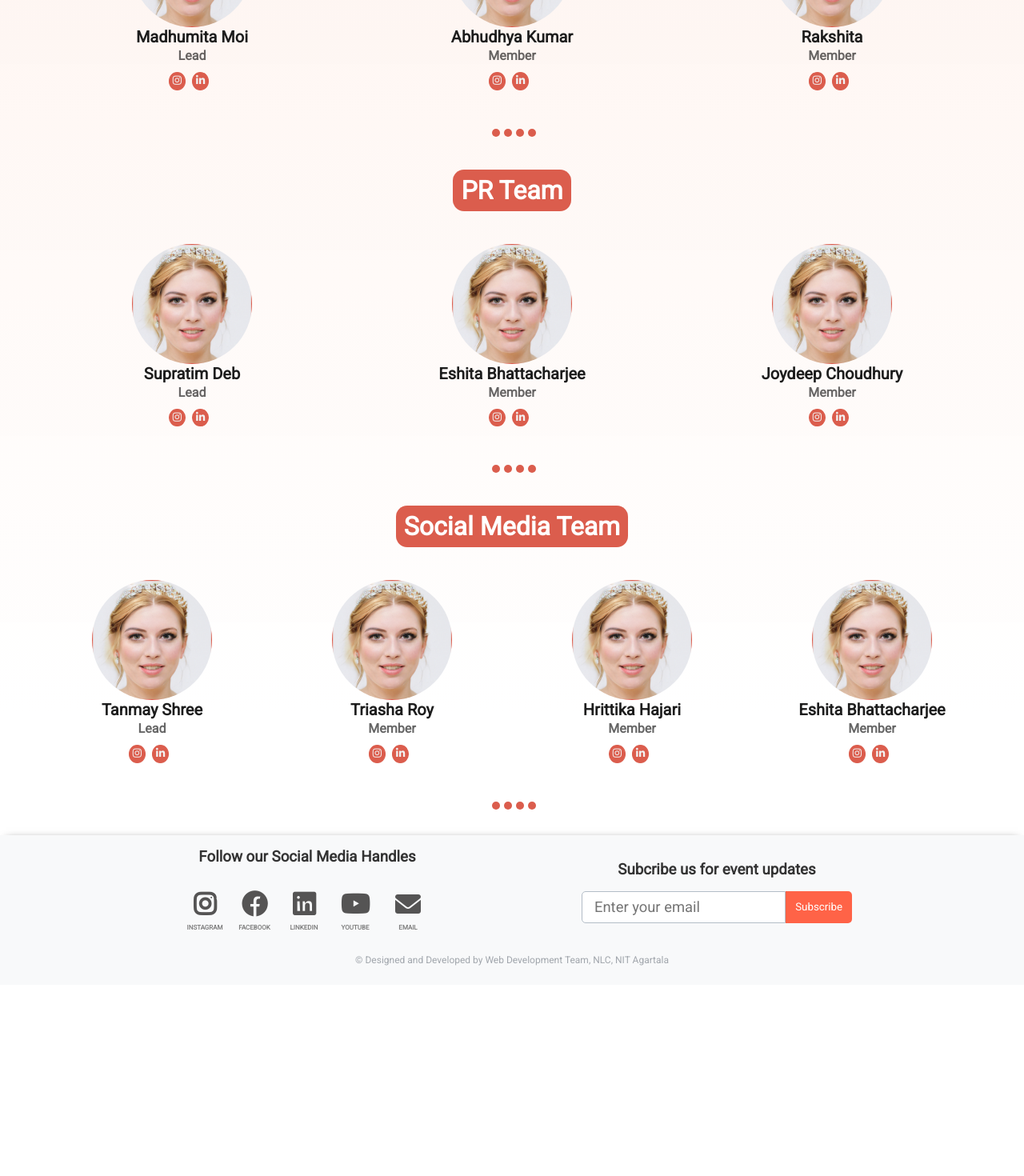
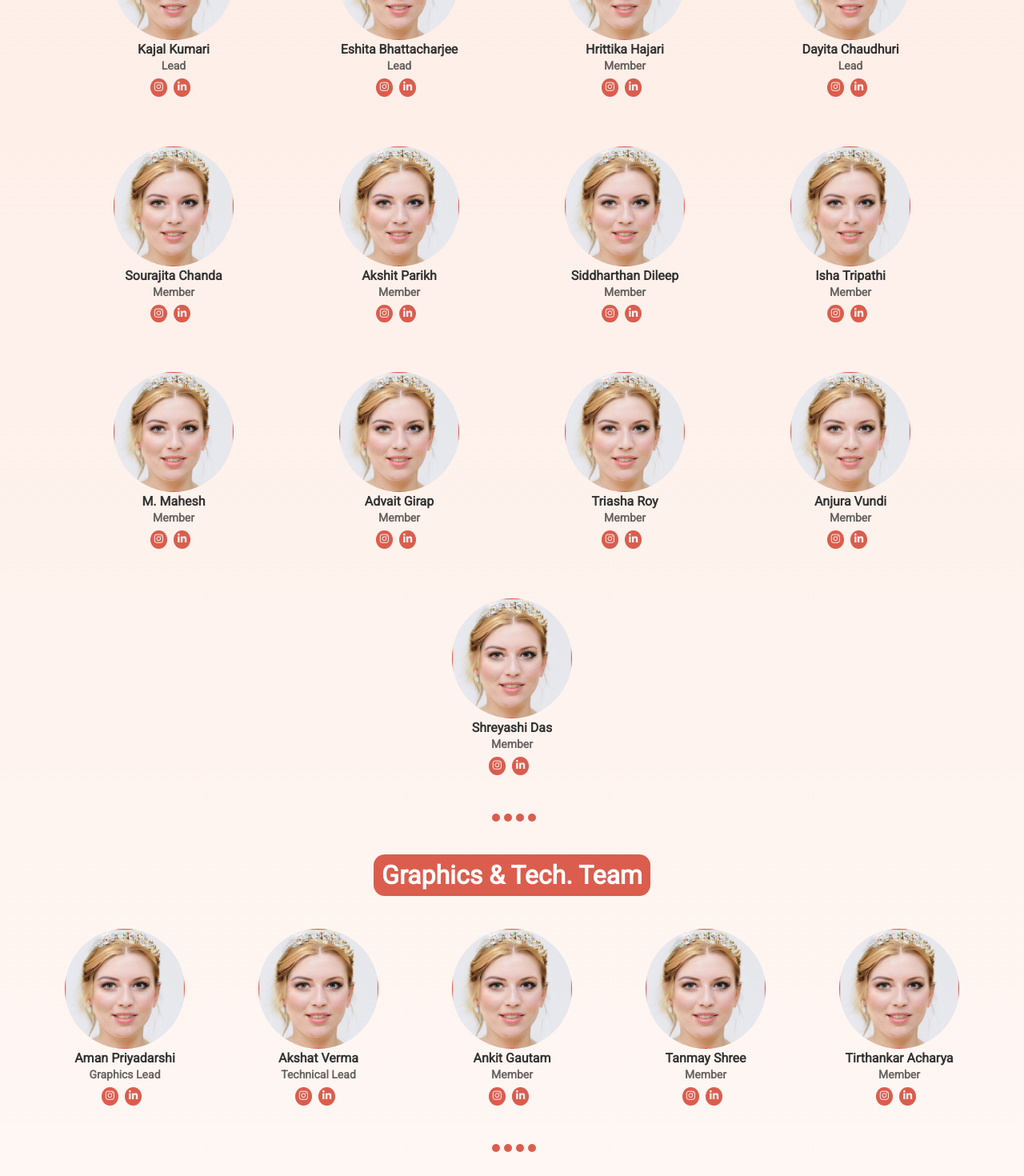
Before and after one commit to TheAnkitGautam/nlc-project, a React (Create React App) app in the folder client/: page /team in a window 1280 px wide. Shown: the part 1980-3450 px from the top of the page at 80% size. Before the commit the page ends 3211 px from the top, so only its background shows below. Built offline with nearby package versions, Linux system fonts and the light colour scheme.

Commit message:
team members added

```diff
--- a/client/src/components/GoogleMap/GoogleMap.jsx
+++ b/client/src/components/GoogleMap/GoogleMap.jsx
@@ -5,7 +5,7 @@ const GoogleMap = () => {
         <Zoom >
             <div className="map" style={{ color: "#333", display: "grid", placeItems: "center", marginTop: "2rem", marginBottom: "8rem" }}>
                 <h1 style={{ color: "#DB5D4D", fontFamily: "'Roboto',sans-serif", margin: "2rem 0", fontSize: "2.25rem" }}>DIRECTIONS</h1>
-                <iframe title="map" src="https://www.google.com/maps/embed?pb=!1m18!1m12!1m3!1d1095.460697688518!2d91.42116744802635!3d23.840871242318617!2m3!1f0!2f0!3f0!3m2!1i1024!2i768!4f13.1!3m3!1m2!1s0x3753ec19aaa69b0d%3A0xf1c683a298e69e7b!2sNational%20Institute%20of%20Technology%20(N.I.T)%2C%20Agartala%2C%20Tripura!5e0!3m2!1sen!2sin!4v1641116200811!5m2!1sen!2sin" width="90%" height="500" style={{
+                <iframe title="map" src="https://www.google.com/maps/embed?pb=!1m18!1m12!1m3!1d1824.688580701148!2d91.42051177692225!3d23.840734608789088!2m3!1f0!2f0!3f0!3m2!1i1024!2i768!4f13.1!3m3!1m2!1s0x3753ec23301be199%3A0x4daf26d9525f38ee!2sStudents%20Activity%20Center!5e0!3m2!1sen!2sin!4v1641292403154!5m2!1sen!2sin" width="90%" height="500" style={{
                     border: "3px solid #FFF9F9", boxShadow: "rgba(149, 157, 165, 0.2) 0px 8px 24px"
                 }} loading="eager"></iframe>
             </div>
--- a/client/src/components/TeamCard/SingleCard.module.css
+++ b/client/src/components/TeamCard/SingleCard.module.css
@@ -17,6 +17,7 @@
     max-width: 170px;
     border-radius: 50%;
     z-index: 11;
+    margin-top: 1rem;
 }
 
 .cardDetails {
@@ -62,9 +63,8 @@
     text-align: center;
 }
 
-@media (max-width:950px)
-{
-    .card{
+@media (max-width:950px) {
+    .card {
         width: 70%;
     }
 }
--- a/client/src/components/TeamCard/TeamCard.jsx
+++ b/client/src/components/TeamCard/TeamCard.jsx
@@ -1,8 +1,9 @@
 import teamCardCSS from './teamCard.module.css';
 import SingleCard from './SingleCard';
-import { Executive_Team, LinkedIn_Team, Social_Team, PR_Team } from './TeamData';
+import { Executive_Team, Social_Team, Editorial_Team, Graphics_Team, Debating_Team } from './TeamData';
 import Dots from './../Dots';
 import SecondaryCard from './SecondaryCard';
+import { Fade } from 'react-reveal';
 
 const TeamCard = () => {
     return (
@@ -19,29 +20,39 @@ const TeamCard = () => {
                 < Dots />
             </section>
 
+
             <section className={teamCardCSS.secondary_card_box}>
-                <h3 className={teamCardCSS.secondary_title}><span>Linkedin Team</span></h3>
-                <div className={teamCardCSS.secondary_card_wrap}>
+                <h3 className={teamCardCSS.secondary_title}><span>Editorial Team</span></h3>
+                <div className={teamCardCSS.social_card_wrap}>
                     {
-                        LinkedIn_Team.map((LinkedIn_member) => {
-                            return <SecondaryCard key={LinkedIn_member.index} props={LinkedIn_member} />
+                        Editorial_Team.map((Editorial_member) => {
+
+                            return (
+                                <Fade delay={500} duration={1000}>
+                                    <SecondaryCard key={Editorial_member.index} props={Editorial_member} />
+                                </Fade>
+                            )
+                        })
+                    }
+                </div>
+
+                < Dots />
+            </section>
+
+
+            <section className={teamCardCSS.secondary_card_box}>
+                <h3 className={teamCardCSS.secondary_title}><span>Graphics & Tech. Team</span></h3>
+                <div className={teamCardCSS.graphics_card_wrap}>
+                    {
+                        Graphics_Team.map((Graphics_member) => {
+                            return <SecondaryCard key={Graphics_member.index} props={Graphics_member} />
                         })
                     }
                 </div>
                 < Dots />
             </section>
 
-            <section className={teamCardCSS.secondary_card_box}>
-                <h3 className={teamCardCSS.secondary_title}><span>PR Team</span></h3>
-                <div className={teamCardCSS.secondary_card_wrap}>
-                    {
-                        PR_Team.map((PR_member) => {
-                            return <SecondaryCard key={PR_member.index} props={PR_member} />
-                        })
-                    }
-                </div>
-                < Dots />
-            </section>
+
 
             <section className={teamCardCSS.secondary_card_box}>
                 <h3 className={teamCardCSS.secondary_title}><span>Social Media Team</span></h3>
@@ -54,6 +65,19 @@ const TeamCard = () => {
                 </div>
                 < Dots />
             </section>
+
+
+            <section className={teamCardCSS.secondary_card_box}>
+                <h3 className={teamCardCSS.secondary_title}><span>Debating Society</span></h3>
+                <div className={teamCardCSS.social_card_wrap}>
+                    {
+                        Debating_Team.map((Debating_member) => {
+                            return <SecondaryCard key={Debating_member.index} props={Debating_member} />
+                        })
+                    }
+                </div>
+                < Dots />
+            </section>
         </>
     );
 }
--- a/client/src/components/TeamCard/TeamData.js
+++ b/client/src/components/TeamCard/TeamData.js
@@ -30,11 +30,11 @@ export const Executive_Team = [
     },
 ]
 
-export const LinkedIn_Team = [
+export const Social_Team = [
     {
         index: 0,
         image: img,
-        name: "Madhumita Moi",
+        name: "Tanmay Shree",
         post: "Lead",
         instaUrl: "#",
         linkdUrl: "#",
@@ -55,13 +55,47 @@ export const LinkedIn_Team = [
         instaUrl: "#",
         linkdUrl: "#",
     },
+    {
+        index: 3,
+        image: img,
+        name: "Madhumita Moi",
+        post: "Lead",
+        instaUrl: "#",
+        linkdUrl: "#",
+    },
+    {
+        index: 4,
+        image: img,
+        name: "Triasha Roy",
+        post: "Member",
+        instaUrl: "#",
+        linkdUrl: "#",
+    },
+    {
+        index: 5,
+        image: img,
+        name: "Hrittika Hajari",
+        post: "Member",
+        instaUrl: "#",
+        linkdUrl: "#",
+    },
+    {
+        index: 6,
+        image: img,
+        name: "Eshita Bhattacharjee",
+        post: "Member",
+        instaUrl: "#",
+        linkdUrl: "#",
+    },
 ]
 
-export const Social_Team = [
+
+
+export const Editorial_Team = [
     {
         index: 0,
         image: img,
-        name: "Tanmay Shree",
+        name: "Kajal Kumari",
         post: "Lead",
         instaUrl: "#",
         linkdUrl: "#",
@@ -69,8 +103,8 @@ export const Social_Team = [
     {
         index: 1,
         image: img,
-        name: "Triasha Roy",
-        post: "Member",
+        name: "Eshita Bhattacharjee",
+        post: "Lead",
         instaUrl: "#",
         linkdUrl: "#",
     },
@@ -85,17 +119,135 @@ export const Social_Team = [
     {
         index: 3,
         image: img,
-        name: "Eshita Bhattacharjee",
+        name: "Dayita Chaudhuri",
+        post: "Lead",
+        instaUrl: "#",
+        linkdUrl: "#",
+    },
+    {
+        index: 4,
+        image: img,
+        name: "Sourajita Chanda",
+        post: "Member",
+        instaUrl: "#",
+        linkdUrl: "#",
+    },
+    {
+        index: 5,
+        image: img,
+        name: "Akshit Parikh",
+        post: "Member",
+        instaUrl: "#",
+        linkdUrl: "#",
+    },
+    {
+        index: 6,
+        image: img,
+        name: "Siddharthan Dileep",
+        post: "Member",
+        instaUrl: "#",
+        linkdUrl: "#",
+    },
+    {
+        index: 7,
+        image: img,
+        name: "Isha Tripathi",
+        post: "Member",
+        instaUrl: "#",
+        linkdUrl: "#",
+    },
+    {
+        index: 8,
+        image: img,
+        name: "M. Mahesh",
+        post: "Member",
+        instaUrl: "#",
+        linkdUrl: "#",
+    },
+    {
+        index: 9,
+        image: img,
+        name: "Advait Girap",
+        post: "Member",
+        instaUrl: "#",
+        linkdUrl: "#",
+    },
+    {
+        index: 10,
+        image: img,
+        name: "Triasha Roy",
+        post: "Member",
+        instaUrl: "#",
+        linkdUrl: "#",
+    },
+    {
+        index: 11,
+        image: img,
+        name: "Anjura Vundi",
+        post: "Member",
+        instaUrl: "#",
+        linkdUrl: "#",
+    },
+    {
+        index: 12,
+        image: img,
+        name: "Shreyashi Das",
         post: "Member",
         instaUrl: "#",
         linkdUrl: "#",
     },
 ]
+
+
 export const Graphics_Team = [
     {
         index: 0,
         image: img,
         name: "Aman Priyadarshi",
+        post: "Graphics Lead",
+        instaUrl: "#",
+        linkdUrl: "#",
+    },
+    {
+        index: 1,
+        image: img,
+        name: "Akshat Verma",
+        post: "Technical Lead",
+        instaUrl: "#",
+        linkdUrl: "#",
+    },
+    {
+        index: 2,
+        image: img,
+        name: "Ankit Gautam",
+        post: "Member",
+        instaUrl: "#",
+        linkdUrl: "#",
+    },
+    {
+        index: 3,
+        image: img,
+        name: "Tanmay Shree",
+        post: "Member",
+        instaUrl: "#",
+        linkdUrl: "#",
+    },
+    {
+        index: 4,
+        image: img,
+        name: "Tirthankar Acharya",
+        post: "Member",
+        instaUrl: "#",
+        linkdUrl: "#",
+    },
+]
+
+
+export const Debating_Team = [
+    {
+        index: 0,
+        image: img,
+        name: "Vivek Pandey",
         post: "Lead",
         instaUrl: "#",
         linkdUrl: "#",
@@ -103,15 +255,15 @@ export const Graphics_Team = [
     {
         index: 1,
         image: img,
-        name: "Triasha Roy",
-        post: "Member",
+        name: "Raheena Bin Mohd.",
+        post: "Technical Lead",
         instaUrl: "#",
         linkdUrl: "#",
     },
     {
         index: 2,
         image: img,
-        name: "Hrittika Hajari",
+        name: "Triasha Roy",
         post: "Member",
         instaUrl: "#",
         linkdUrl: "#",
@@ -119,35 +271,49 @@ export const Graphics_Team = [
     {
         index: 3,
         image: img,
-        name: "Eshita Bhattacharjee",
+        name: "Dharun Shankar",
+        post: "Member",
+        instaUrl: "#",
+        linkdUrl: "#",
+    },
+    {
+        index: 4,
+        image: img,
+        name: "Isha Tripathi",
+        post: "Member",
+        instaUrl: "#",
+        linkdUrl: "#",
+    },
+    {
+        index: 5,
+        image: img,
+        name: "Kajal Kumari",
+        post: "Member",
+        instaUrl: "#",
+        linkdUrl: "#",
+    },
+    {
+        index: 6,
+        image: img,
+        name: "Akshit Parikh",
+        post: "Member",
+        instaUrl: "#",
+        linkdUrl: "#",
+    },
+    {
+        index: 6,
+        image: img,
+        name: "Advait Girap",
+        post: "Member",
+        instaUrl: "#",
+        linkdUrl: "#",
+    },
+    {
+        index: 6,
+        image: img,
+        name: "Sumit Kumar",
         post: "Member",
         instaUrl: "#",
         linkdUrl: "#",
     },
 ]
-export const PR_Team = [
-    {
-        index: 0,
-        image: img,
-        name: "Supratim Deb",
-        post: "Lead",
-        instaUrl: "#",
-        linkdUrl: "#",
-    },
-    {
-        index: 1,
-        image: img,
-        name: "Eshita Bhattacharjee",
-        post: "Member",
-        instaUrl: "#",
-        linkdUrl: "#",
-    },
-    {
-        index: 2,
-        image: img,
-        name: "Joydeep Choudhury",
-        post: "Member",
-        instaUrl: "#",
-        linkdUrl: "#",
-    }
-]
--- a/client/src/components/TeamCard/secondaryCard.module.css
+++ b/client/src/components/TeamCard/secondaryCard.module.css
@@ -16,17 +16,23 @@
 
 .name {
     text-align: center;
-    font-size: 1.25rem;
+    font-size: 1rem;
+    line-height: 1.5rem;
+    color: #333;
 }
 
 .post {
     color: rgba(0, 0, 0, 0.6);
-    font-size: 16px;
-    line-height: 1.5rem;
+    font-size: 14px;
+    line-height: 1rem;
 }
 
 .cardSm {
     cursor: pointer;
+}
+
+.secondary_card:hover {
+    box-shadow: rgba(0, 0, 0, 0.15) 0px 2px 8px;
 }
 
 .cardSm i {
--- a/client/src/components/TeamCard/teamCard.module.css
+++ b/client/src/components/TeamCard/teamCard.module.css
@@ -48,20 +48,34 @@
     margin-top: 2rem;
     display: grid;
     place-items: center;
-    grid-template-columns: repeat(3, 1fr);
 }
 
 .social_card_wrap {
     margin-top: 2rem;
-    display: grid;
-    place-items: center;
-    grid-template-columns: 1fr 1fr 1fr 1fr;
+    display: flex;
+    flex-wrap: wrap;
+    align-items: center;
+    justify-content: center;
+    gap: 30px 100px;
+
 }
 
-@media (max-width:1050px) {
-    .social_card_wrap {
-        grid-template-columns: 1fr 1fr;
+.graphics_card_wrap {
+    margin-top: 2rem;
+    display: flex;
+    flex-wrap: wrap;
+    align-items: center;
+    justify-content: center;
+    gap: 30px 60px;
+}
+
+
+@media (max-width:900px) {
+
+    .social_card_wrap, .graphics_card_wrap {
+        gap: 25px 25px;
     }
+
     .secondary_card_wrap {
         margin-top: 2rem;
         display: grid;
```
